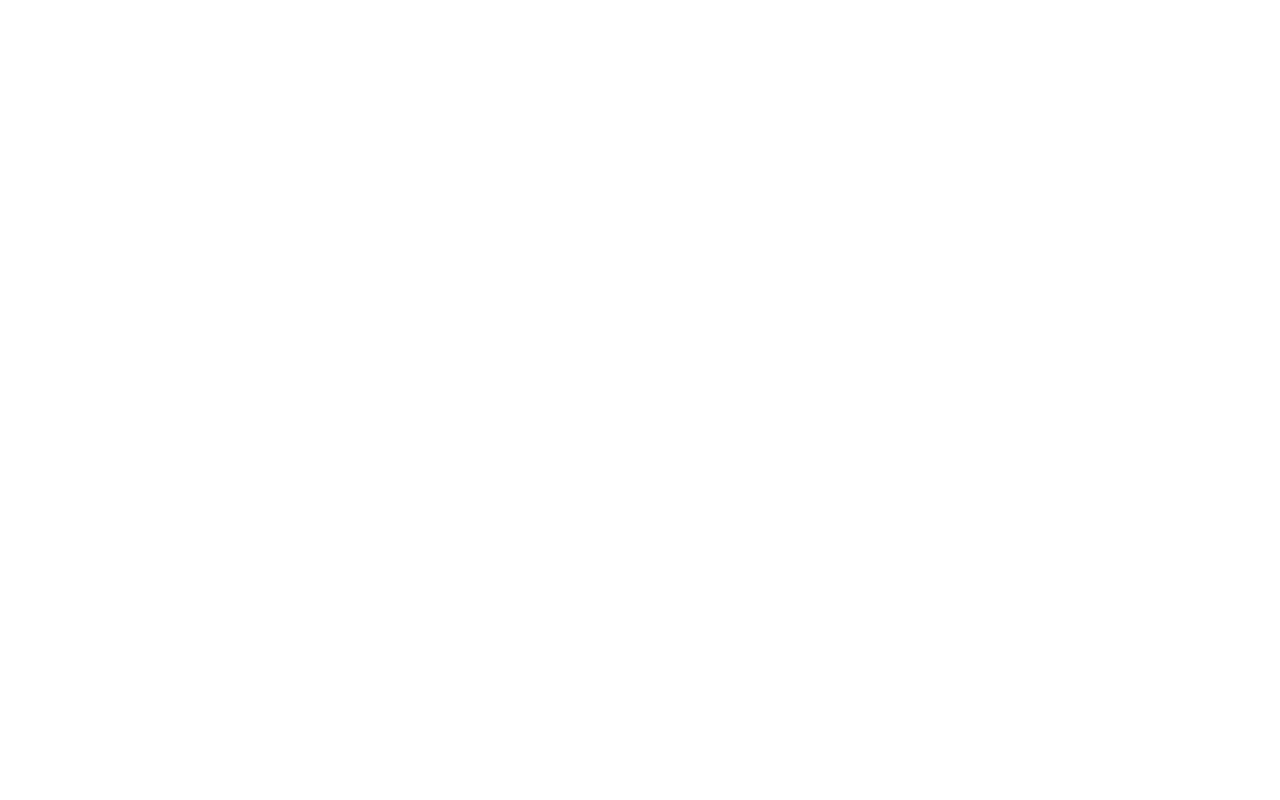
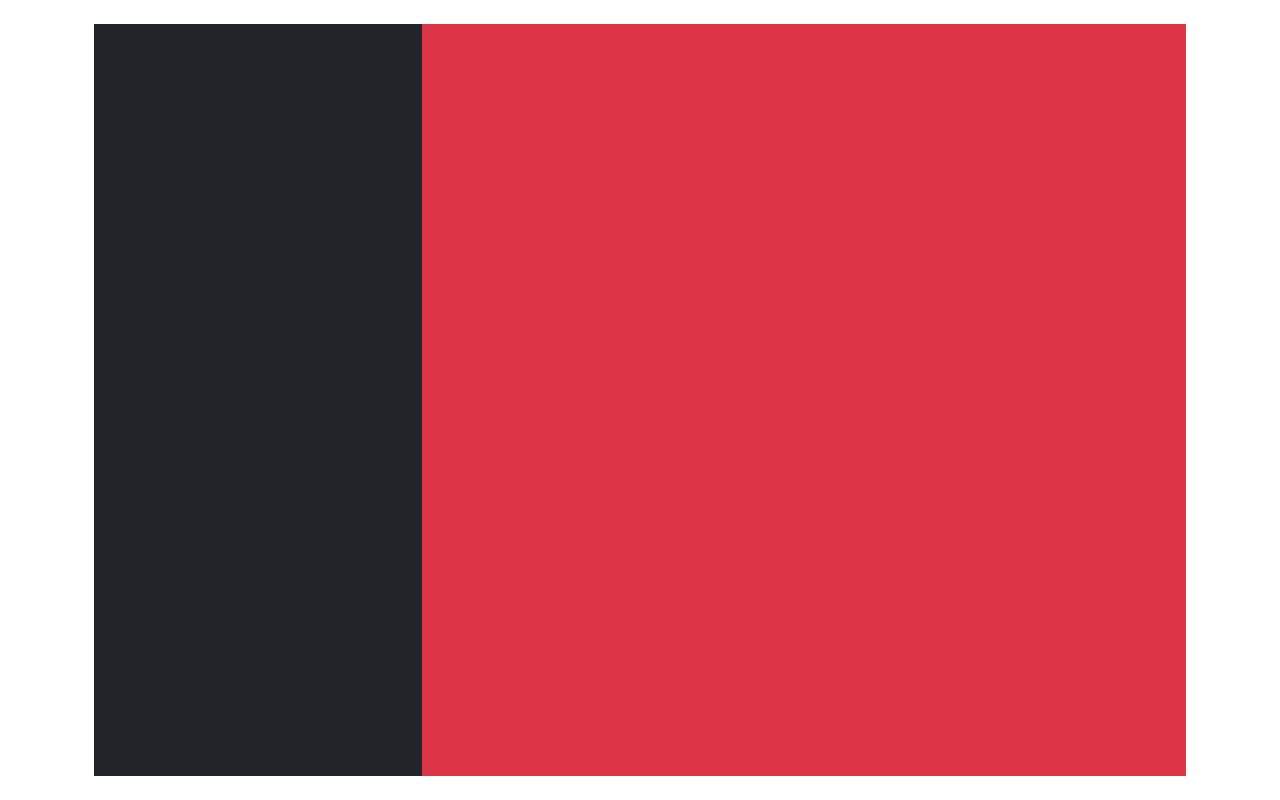
Before and after one commit to MatteoTarabella04/vue-boolzapp, a plain HTML site: page index.html in a window 1280 px wide. Drawn offline with nearby package versions, Linux system fonts and the light colour scheme.

Commit message:
add frame layout

```diff
--- a/assets/css/style.css
+++ b/assets/css/style.css
@@ -0,0 +1,15 @@
+body {
+   font-family: sans-serif;
+}
+
+main {
+   height: 100vh;
+}
+
+.left_contacts {
+   width: 30%;
+}
+
+.right_chat {
+   width: calc(100% - 30%);
+}
--- a/index.html
+++ b/index.html
@@ -16,6 +16,19 @@
 
       <div id="app">
 
+         <main id="site_main">
+            <div class="container h-100 p-4 d-flex">
+               <div class="left_contacts d-flex flex-column bg-dark h-100">
+                  <div class="left_header bg-secondary">
+
+                  </div>
+               </div>
+               <div class="right_chat bg-danger">
+
+               </div>
+            </div>
+         </main>
+         <!-- /#site_main -->
       </div>
       <!-- /#app -->
 
```
